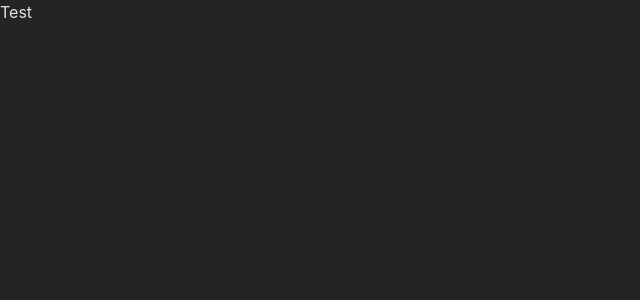
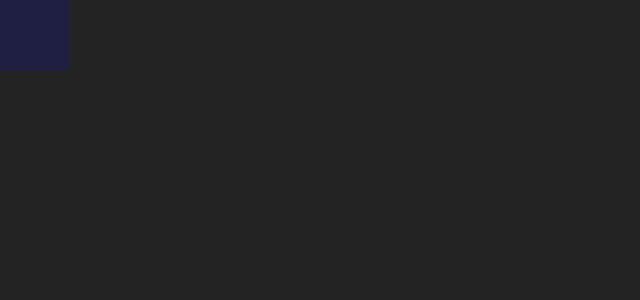
Before and after one commit to PushkinDenis/toxin-hotel-react, a React (Vite) app: page / in a window 1280 px wide. Shown: the top 300 px of the page, without its empty margins (0-640 px from the left). Built offline with nearby package versions, Linux system fonts and the light colour scheme.

Commit message:
color-type page created

```diff
--- a/package.json
+++ b/package.json
@@ -17,8 +17,7 @@
     "clsx": "^2.1.1",
     "react": "^18.3.1",
     "react-dom": "^18.2.0",
-    "react-router-dom": "^6.23.1",
-    "sass": "^1.77.2"
+    "react-router-dom": "^6.23.1"
   },
   "devDependencies": {
     "@eslint/js": "^9.3.0",
@@ -33,6 +32,7 @@
     "eslint-plugin-react-refresh": "^0.4.6",
     "globals": "^15.3.0",
     "prettier": "3.2.5",
+    "sass": "^1.77.2",
     "typescript": "^5.4.5",
     "typescript-eslint": "^7.9.0",
     "vite": "^5.2.11",
--- a/src/app/App.tsx
+++ b/src/app/App.tsx
@@ -1,6 +1,7 @@
 import { FC } from "react";
 import { clsx } from "clsx";
+import { ColorBox } from "../entities/color-box/ui/color-box";
 
 export const App: FC = () => {
-  return <div>Test</div>;
+  return <ColorBox backgroundColor="var(--color-dark-shade-100)" />;
 };
--- a/src/entities/color-box/ui/color-box.module.scss
+++ b/src/entities/color-box/ui/color-box.module.scss
@@ -0,0 +1,6 @@
+@use "../../../variables.scss";
+
+.colorbox {
+  width: 70px;
+  height: 70px;
+}
--- /dev/null
+++ b/src/entities/color-box/ui/color-box.tsx
@@ -0,0 +1,12 @@
+import { FC } from "react";
+import { clsx } from "clsx";
+import styles from "./color-box.module.scss";
+
+type ColorBoxProps = {
+  backgroundColor: string;
+};
+
+export const ColorBox: FC<ColorBoxProps> = ({ backgroundColor }) => {
+  console.log(styles);
+  return <div className={clsx(styles.colorbox)} style={{ backgroundColor: backgroundColor }}></div>;
+};
--- a/src/variables.scss
+++ b/src/variables.scss
@@ -0,0 +1,15 @@
+:root {
+  --color-white: #ffffff;
+  --color-dark-shade-100: #1f2041;
+  --color-dark-shade-75: #575871;
+  --color-dark-shade-50: #8f90a0;
+  --color-dark-shade-25: #c7c7cf;
+  --color-dark-shade-5: #f3f4f5;
+  --color-purple: #bc9cff;
+  --color-green-5: #6fcf97;
+  --font: Montserrat;
+  --font-size-h1: 24px;
+  --font-size-h2: 19px;
+  --font-size-h3: 12px;
+  --font-size-body: 14px;
+}
```
Also changed, not shown: src/pages/index.ts (added), src/pages/ui-kit/colors-type/ui/colors-type.module.scss (added), src/pages/ui-kit/colors-type/ui/colors-type.tsx (added), src/pages/ui-kit/index.ts (added), 1 other file (tests, documents, lock files or other folders).
